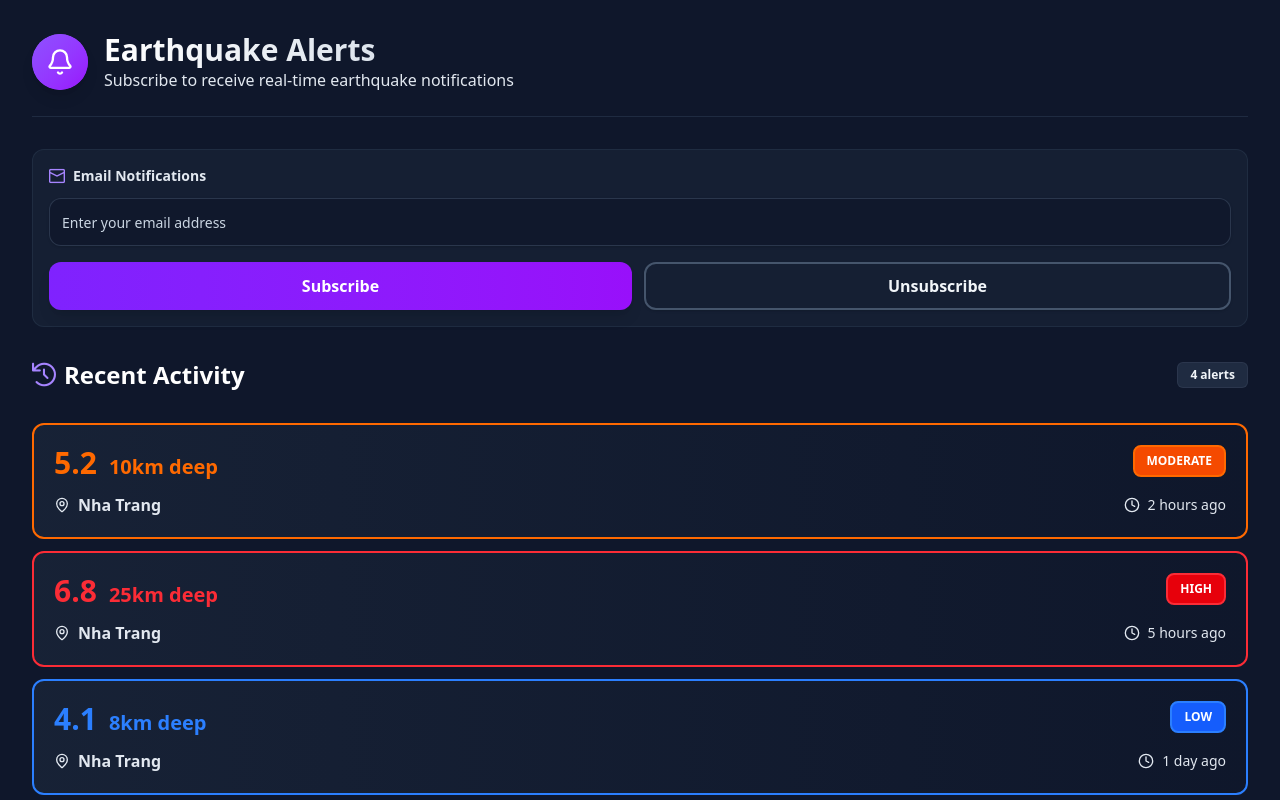
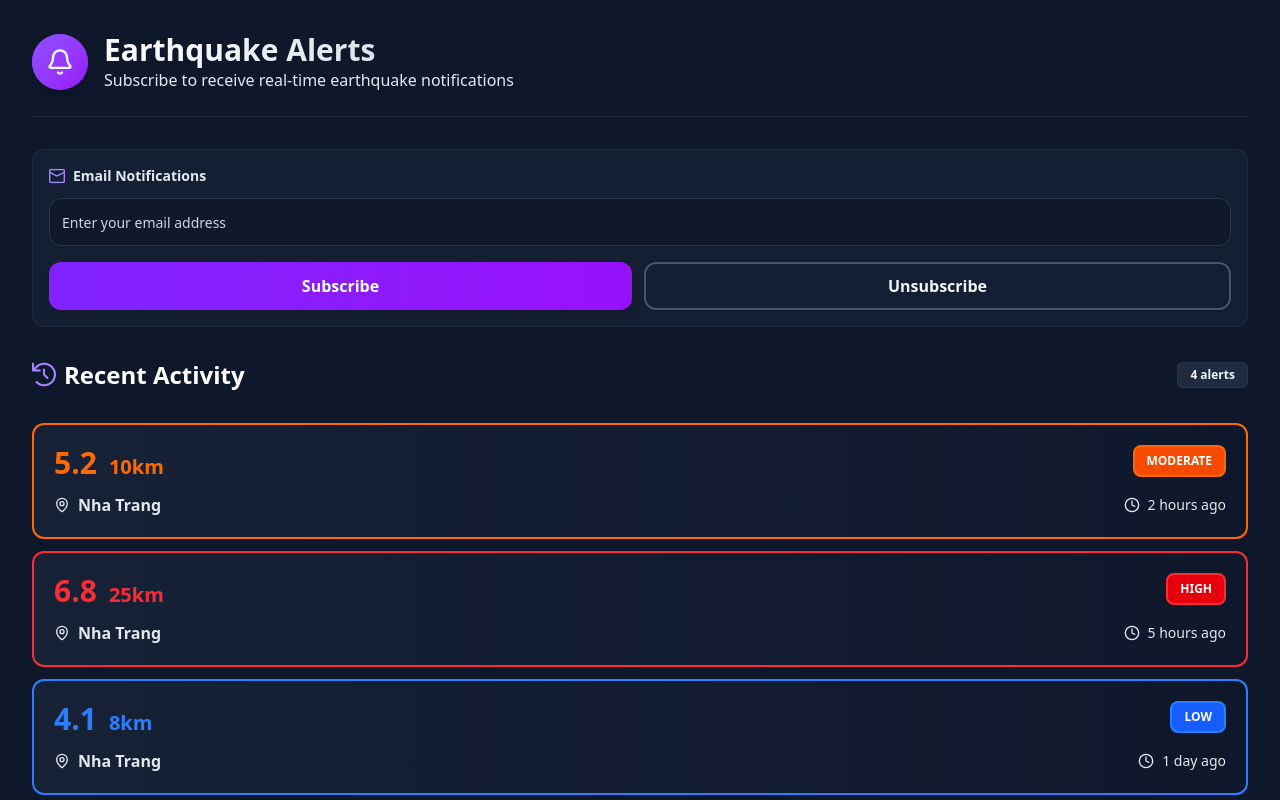
Before and after one commit to oscar-nam/earthquake-alert, a React (Vite) app: page / in a window 1280 px wide. Shown: the top 800 px of the page. Built offline with nearby package versions, Linux system fonts and the light colour scheme.

Commit message:
update UI

```diff
--- a/src/App.jsx
+++ b/src/App.jsx
@@ -217,7 +217,7 @@ function App() {
                           {alert.magnitude}
                         </span>
                         <span className={`font-semibold text-xl ${config.textColor}`}>
-                          {alert.depth}km deep
+                          {alert.depth}km
                         </span>
                       </div>
                       <span className={`${config.labelBg} text-white px-3 py-1.5 text-xs font-bold rounded-lg border-2 ${config.labelBorder}`}>
```
